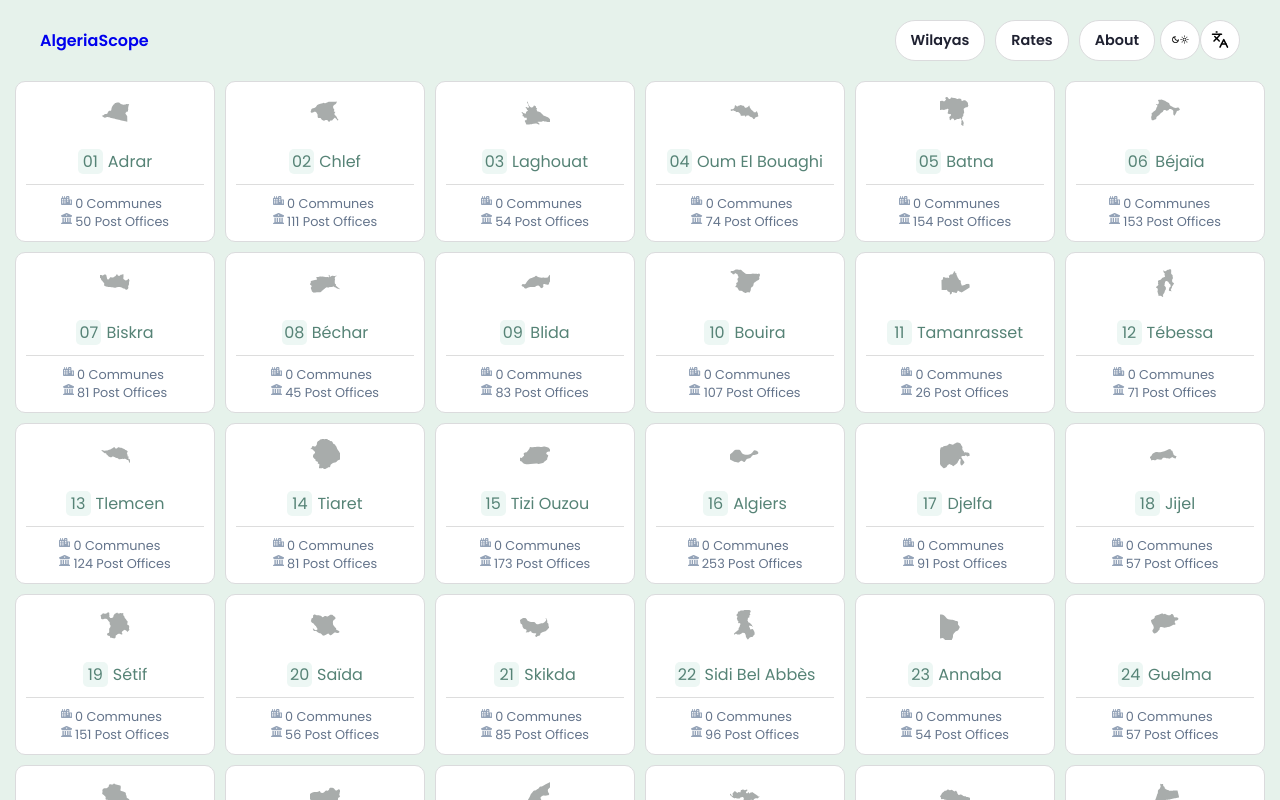
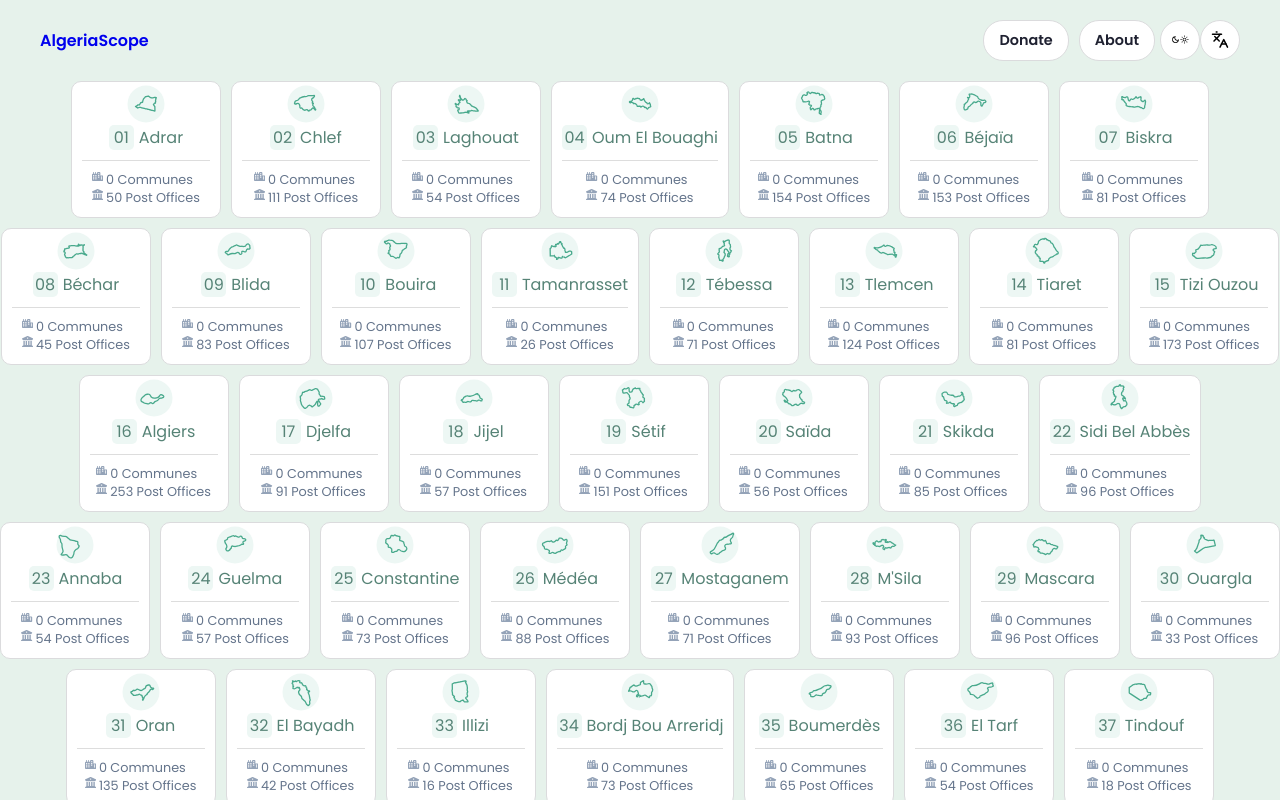
Before and after one commit to algeriascope/algeriascope.github.io, a React (Vite) app: page /postcodes in a window 1280 px wide. Shown: the top 800 px of the page. Built offline with nearby package versions, Linux system fonts and the light colour scheme.

Commit message:
fixed wilayas maps

```diff
--- a/src/components/Navbar.jsx
+++ b/src/components/Navbar.jsx
@@ -11,10 +11,7 @@ const Navbar = () => (
     </div>
     <ul className={styles.linksContainer}>
       <li>
-        <Link to="/wilayas">Wilayas</Link>
-      </li>
-      <li>
-        <Link to="/rates">Rates</Link>
+        <Link to="/donate">Donate</Link>
       </li>
       <li>
         <Link to="/about">About</Link>
--- a/src/pages/Postcodes.jsx
+++ b/src/pages/Postcodes.jsx
@@ -19,10 +19,12 @@ const Postcodes = () => {
           return (
             <Link
               key={wilaya.wilaya_name}
-              to={`/postcodes/${wilaya.wilaya_name.toLocaleLowerCase()}`}
+              to={`/postcodes/${wilaya.wilaya_name.toLocaleLowerCase().replaceAll(' ', '-')}`}
               className={styles.wilayaCard}
             >
-              <ReactSVG className={styles.reactSvg} src={mapSvg}/>
+              <div className={styles.svgWrapper}>
+                <ReactSVG className={styles.reactSvg} src={mapSvg}/>
+              </div>
               <div className={styles.codeAndName}>
                 <span className={styles.code}>{wilaya.wilaya_code} </span>
                 <span className={styles.name}>{wilaya.wilaya_name}</span>
--- a/src/pages/Postcodes.module.css
+++ b/src/pages/Postcodes.module.css
@@ -21,12 +21,15 @@
   padding: 10px;
   border-radius: 10px ;
   transition: 0.2s ease-in-out;
-  width: 200px;
+  min-width: 150px;
+  max-width: fit-content;
+
 }
 
 .name{
   color: #568376
 }
+
 .codeAndName{
   display: flex;
   justify-content: center;
@@ -36,23 +39,49 @@
   padding-bottom: 10px;
 }
 
-
 .wilayaCard:hover{
   background-color: #e6e6e6a7;
   border-color: #cecccc;
 }
 
-.wilayaCard .reactSvg svg path{
-  fill: #a8acab;
-  width: 25px;
-  height: 25px;
+.svgWrapper{
+  width: 23px;
+  height: 23px;
+  position: relative;
+}
+.svgWrapper::after{
+  content: '';
+  position: absolute;
+  top: 50%;
+  left: 50%;
+  transform: translate(-50%, -50%);
+  width: 37px;
+  height: 37px;
+  border-radius: 50%;
+  background-color: #EDF7F4;
+  z-index: 1;
 }
 
 .wilayaCard .reactSvg svg{
-  width: 30px;
-  height: 30px;
-  margin: 5px;
+  width: 100%;
+  height: 100%;
+  position: absolute;
+  top: 0;
+  left: 0;
+  z-index: 3;
+/* padding: 2px; */
+/* box-sizing: border-box; */
+overflow: visible;
 }
+.wilayaCard .reactSvg svg path{
+  fill: none;
+  width: 25px;
+  height: 25px;
+  stroke-width: 1.3px;
+  vector-effect: non-scaling-stroke;
+  stroke: #48A98C;
+}
+
 .code{
   background-color: #EDF7F4;
   color: #568376;
```
